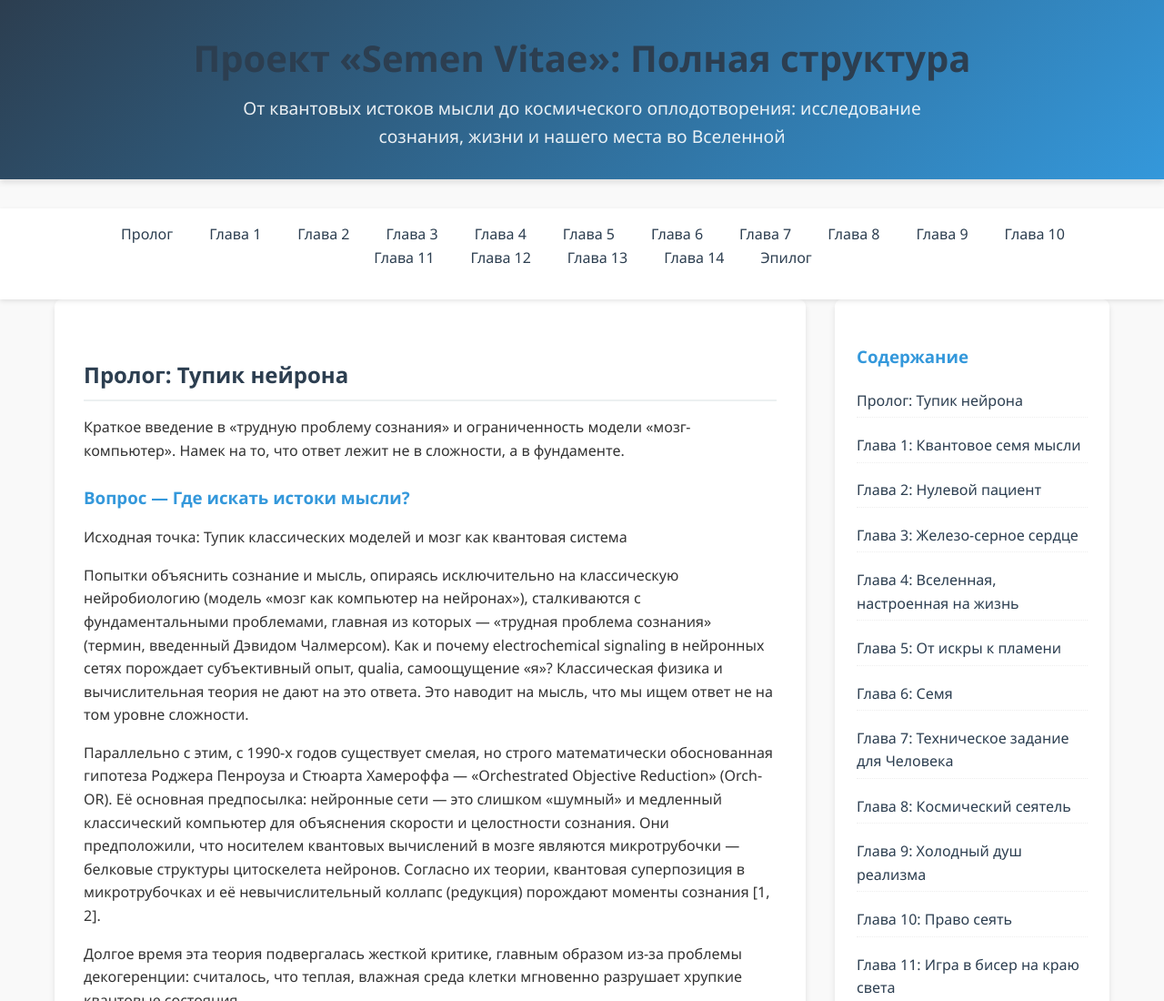
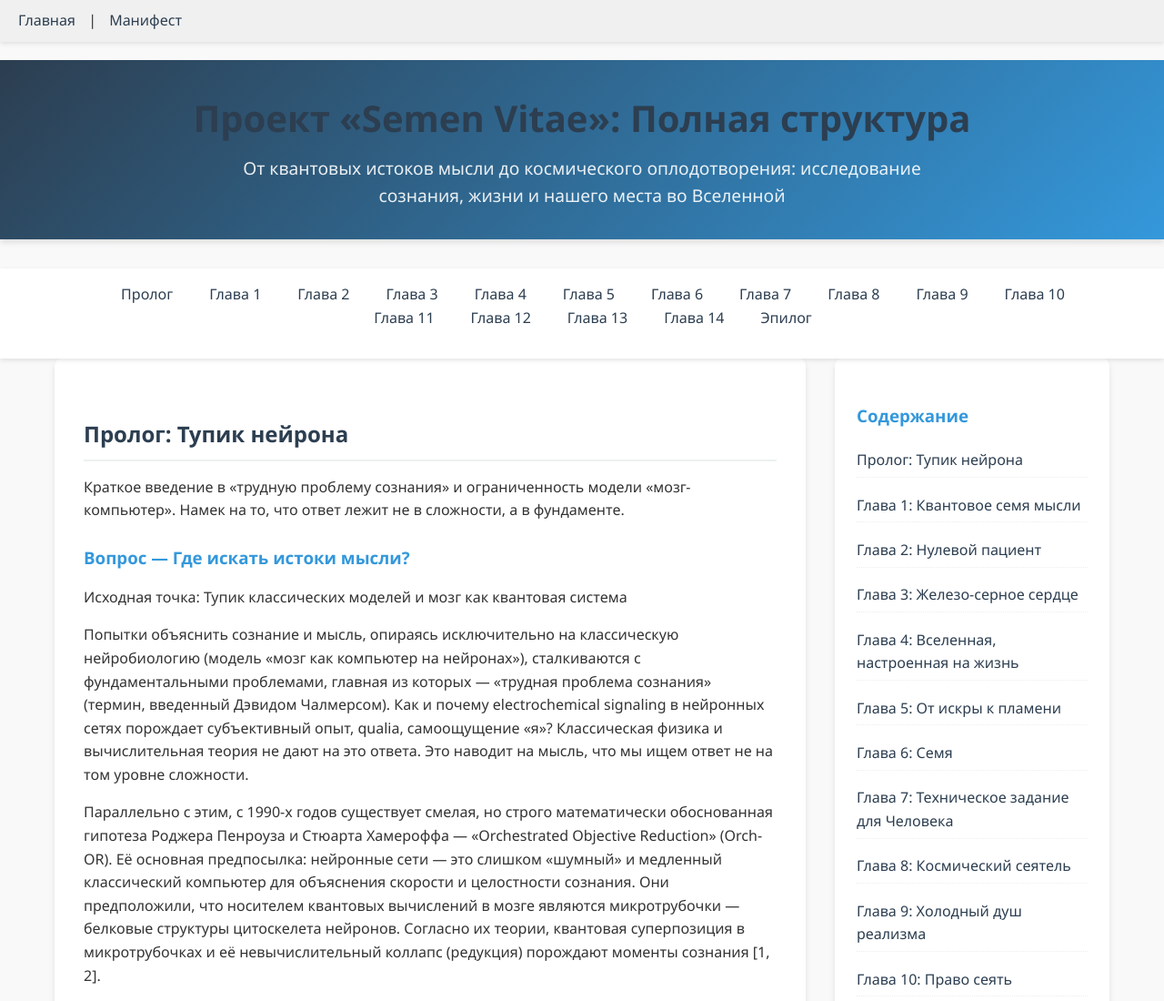
Before and after one commit to doctorzuev/-, a plain HTML site: page 005-semen-vitae.html in a window 1280 px wide. Shown: the top 1100 px of the page at 91% size. Drawn offline with Linux system fonts and the light colour scheme.

Commit message:
Update 005-semen-vitae.html

```diff
--- a/005-semen-vitae.html
+++ b/005-semen-vitae.html
@@ -1,3 +1,7 @@
+<nav style="background: #f0f0f0; padding: 10px; margin-bottom: 20px;">
+    <a href="index.html">Главная</a> |
+    <a href="001-manifest.html">Манифест</a>
+</nav>
 <!DOCTYPE html>
 <html lang="ru">
 <head>
```
